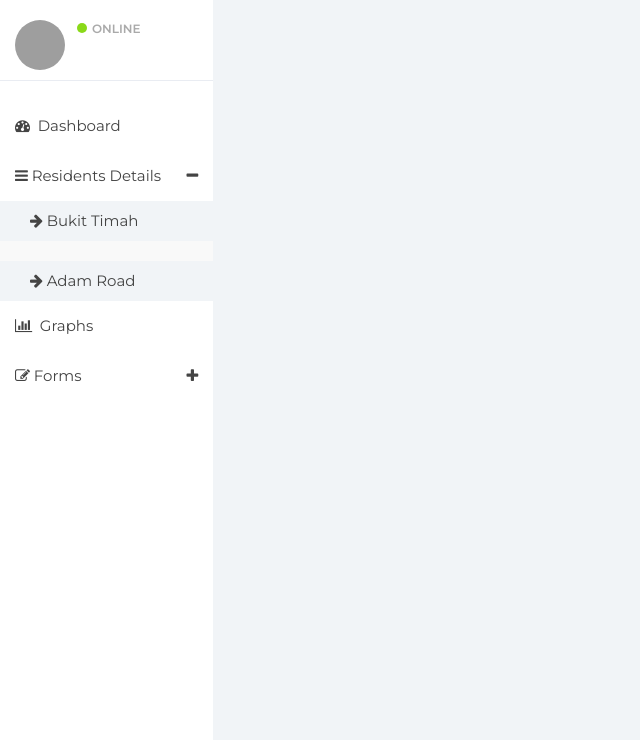
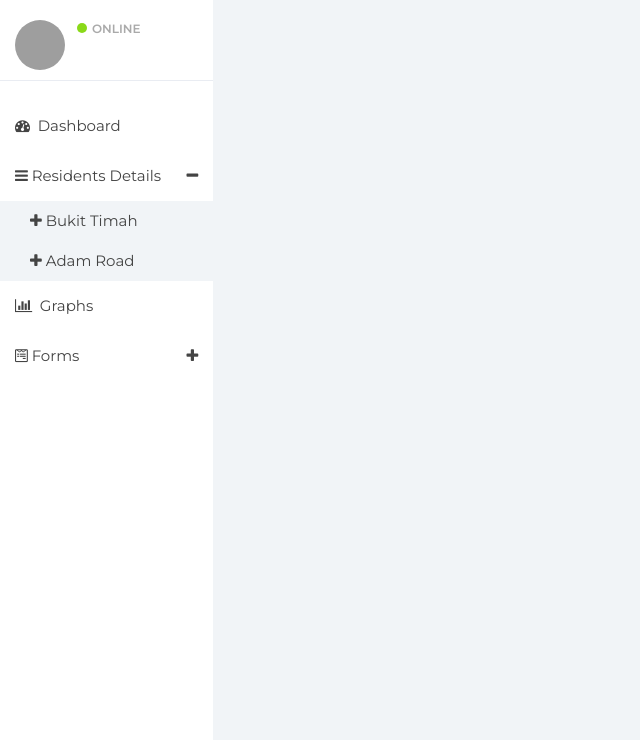
Before and after one commit to davidlwr/InternetExplorers, a Python web app: template web/templates/nav_bar.html in a window 1280 px wide, after a click on "Residents Details". Shown: the part 60-800 px from the top of the page, without its empty margins (0-640 px from the left). Run offline with Jinja, Linux system fonts and the light colour scheme; the template is opened without the code that fills it, so the values that code supplies are empty; some libraries are stand-ins or nearby versions; grey boxes are pictures that could not be loaded.

Commit message:
Multi-level dropdown

```diff
--- a/web/templates/nav_bar.html
+++ b/web/templates/nav_bar.html
@@ -125,9 +125,9 @@
 				<em class="fa fa-navicon">&nbsp;</em>Residents Details<span data-toggle="collapse" href="#residents-view" class="icon pull-right"><em class="fa fa-plus"></em></span>
 				</a>
 				<ul class="children collapse" id="residents-view">
-					<li><a class="" href="#">
-						<span class="fa fa-arrow-right">&nbsp;</span>Bukit Timah</a>
-						<ul class="nav nav-third-level">
+					<li class="parent"><a data-toggle="collapse" href="#resident-bkttm">
+						<span data-toggle="collapse" href="#residents-bkttm" class="icon"><em class="fa fa-plus"></em></span> Bukit Timah</a>
+						<ul class="children collapse" id="resident-bkttm">
 						{% for r in all_residents(location_filter='bkttm') %}
 						<li>
 							<a href="/overview/{{ r['resident_id'] }}">{{ r['name'] }}</a>
@@ -136,13 +136,13 @@
 						</ul>
 					</li>
 					<li><a class="" href="#">
-						<span class="fa fa-arrow-right">&nbsp;</span>Adam Road</a>
+						<span data-toggle="collapse" href="#residents-adm" class="icon"><em class="fa fa-plus"></em></span> Adam Road</a>
 					</li>
 				</ul>
 			</li>
 			<li><a href="/graphs"><em class="fa fa-bar-chart">&nbsp;</em> Graphs</a></li>
 			<li class="parent"><a data-toggle="collapse" href="#sub-item-1">
-				<em class="fa fa-edit">&nbsp;</em>Forms<span data-toggle="collapse" href="#sub-item-1" class="icon pull-right"><em class="fa fa-plus"></em></span>
+				<em class="fa fa-wpforms">&nbsp;</em>Forms<span data-toggle="collapse" href="#sub-item-1" class="icon pull-right"><em class="fa fa-plus"></em></span>
 				</a>
 				<ul class="children collapse" id="sub-item-1">
 					<li><a class="" href="/eosforms">
```
